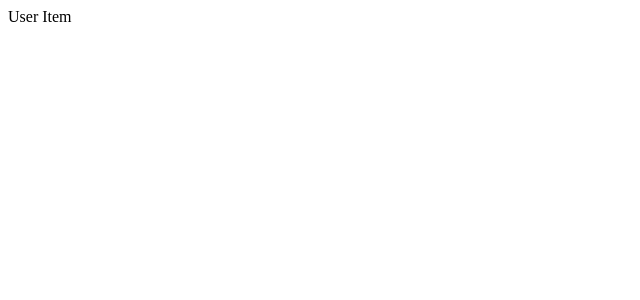
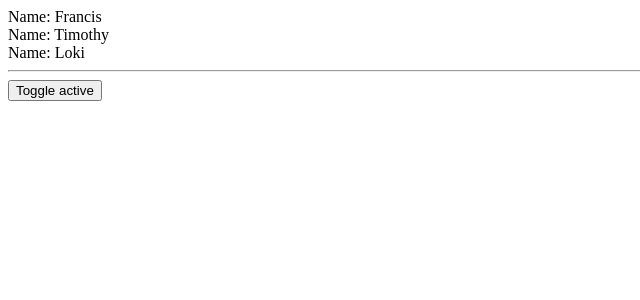
Before and after one commit to tmstani23/react-fullstack-course-2021, a React (Create React App) app in the folder 02-hooks/: page / in a window 1280 px wide. Shown: the top 300 px of the page, without its empty margins (0-640 px from the left). Built offline with nearby package versions, Linux system fonts and the light colour scheme.

Commit message:
context part 2
Demonstrated using global context consumer and provider to share state or other properties among components without having to pass them as props.

```diff
--- a/02-hooks/src/components/user.js
+++ b/02-hooks/src/components/user.js
@@ -1,10 +1,29 @@
-import React from 'react';
+import React, {Component} from 'react';
 import UserItem from './user_item';
+import {GlobalContext} from '../context';
 
-const User = () => {
-     return (
-         <UserItem />
-     )
+class User extends Component{
+    //can only use one contextType per class ie only one context from the provider
+    //static contextType = GlobalContext;
+
+    render() {
+        //console.log(this.context)
+
+        return (
+            <>
+                <GlobalContext.Consumer>
+                {
+                    context => {
+                        console.log(context)
+                    }
+                }
+                </GlobalContext.Consumer>
+                <UserItem />
+            </>
+
+        )
+    }
+
 };
 
 export default User;
--- a/02-hooks/src/components/user_item.js
+++ b/02-hooks/src/components/user_item.js
@@ -5,10 +5,24 @@
 const UserItem = () => {
 
     const context = useContext(GlobalContext);
-    console.log(context);
+
     return (
          < >
-            User Item
+            { context.active ?
+                context.users.map((item) => {
+                    return(
+                        <div key={item.id}>
+                            <div>
+                                Name: {item.name}
+                            </div>
+                        </div>
+                    )
+
+                })
+                :null
+            }
+            <hr />
+            <button onClick = {context.toggleActive}>Toggle active</button>
          </>
      )
 };
--- a/02-hooks/src/context/index.js
+++ b/02-hooks/src/context/index.js
@@ -9,13 +9,24 @@
             {id:1, name: 'Francis'},
             {id:2, name: 'Timothy'},
             {id:3, name: 'Loki'}
-          ]
+          ],
+          active: true
+    }
+
+    toggleActive = () => {
+        this.setState({
+            active: !this.state.active
+        })
     }
 
 
     render() {
         return (
-            <GlobalContext.Provider value={this.state}>
+            <GlobalContext.Provider value={{
+                users: this.state.users,
+                active: this.state.active,
+                toggleActive: this.toggleActive
+            }}>
                {this.props.children}
             </GlobalContext.Provider>
         );
```
